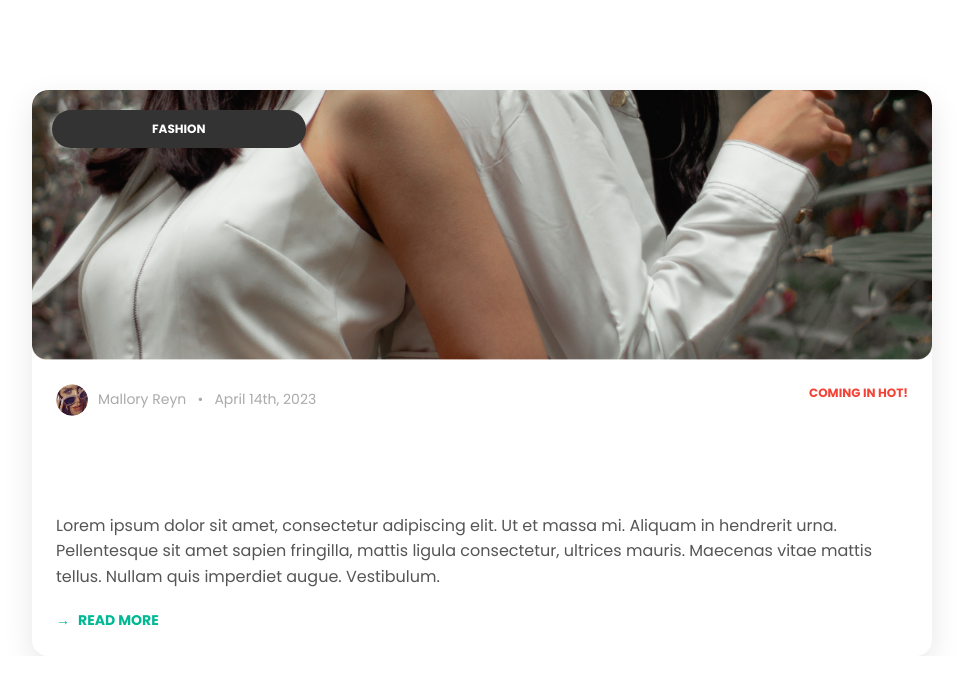
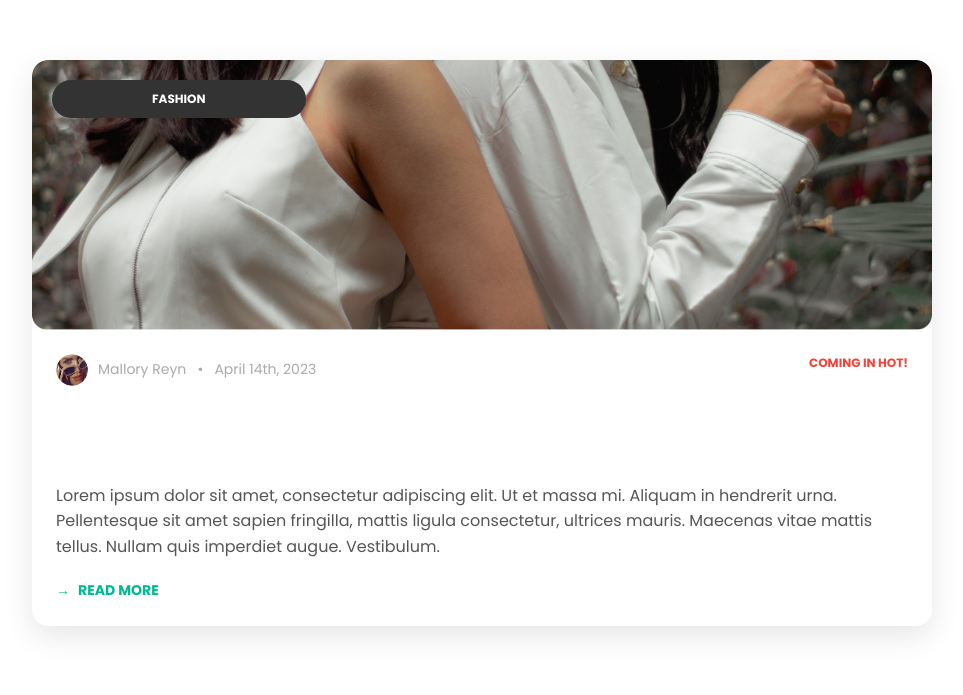
Before and after one commit to Ani-ch-dot/Group-project, a plain HTML site: page index.html in a window 1280 px wide. Shown: the part 1166-1861 px from the top of the page, without its empty margins (86-1049 px from the left). Before the commit the page ends 1822 px from the top, so only its background shows below. Drawn offline with Linux system fonts and the light colour scheme.

Commit message:
fixed margins

```diff
--- a/style.css
+++ b/style.css
@@ -202,13 +202,11 @@ h5{
 
    .card {
       max-width: 900px;
-      margin-top: 588px;
+      margin: 558px 118px 97px 118px;
       background-color: white;
       border-radius: 16px;
       overflow: hidden;
       box-shadow: 0 10px 30px rgba(0, 0, 0, 0.1);
-      margin-left: 118px;
-      margin-right: 118px;
     }
 
     .card img {
```
